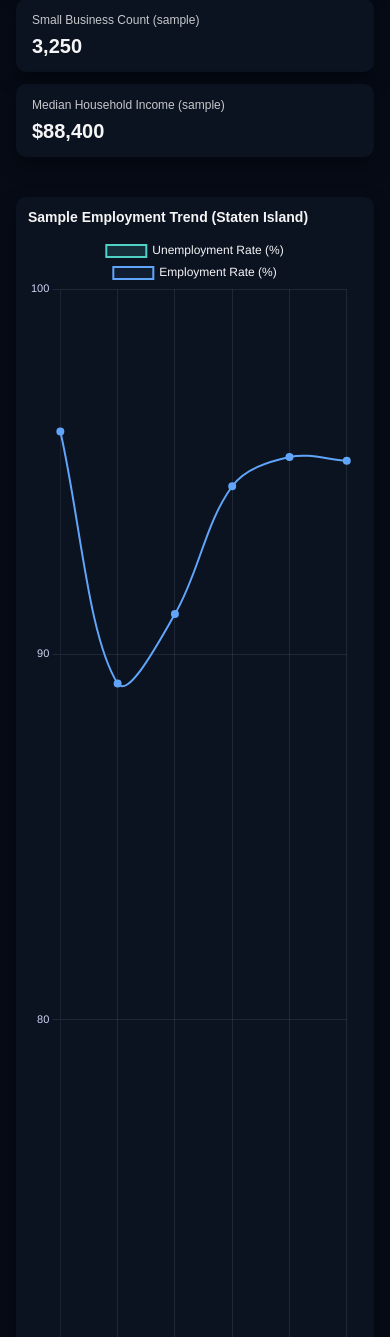
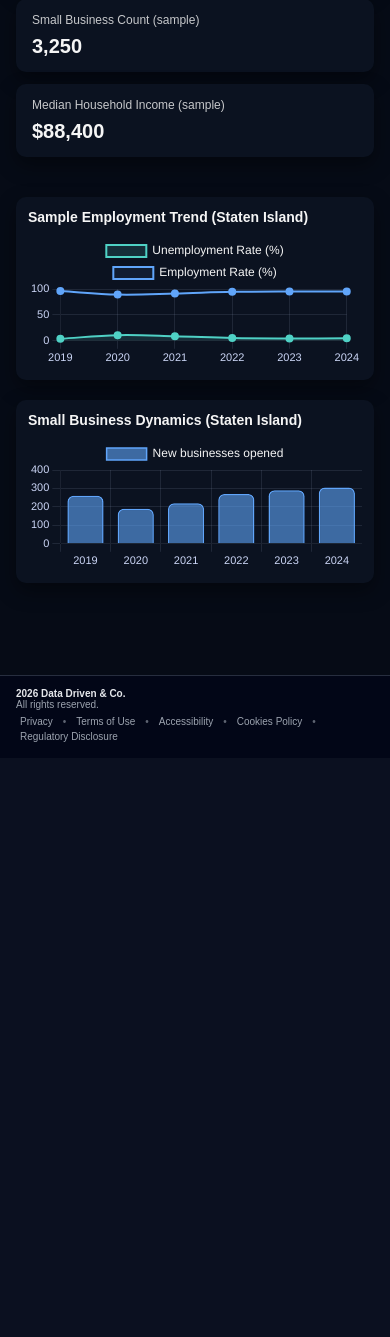
Before and after one commit to Angeloponniah06/DataDrivenStatenIsland, a Flask app: page /dashboard in a window 390 px wide. Shown: the part 433-1770 px from the top of the page. After the commit the page ends 1175 px from the top, so only its background shows below. Run offline with Flask 3, Linux system fonts and the light colour scheme; data comes from the database, SQL or seed files in the repository.

Commit message:
updated code for dashboard

```diff
--- a/templates/dashboard.html
+++ b/templates/dashboard.html
@@ -91,7 +91,6 @@
             max-width: 100%;
             height: auto !important;
             display: block;
-            min-height: 320px;
         }
 
         footer {
@@ -190,10 +189,6 @@
                 margin-bottom: 25px;
             }
 
-            canvas {
-                min-height: 280px !important;
-            }
-
             .chart-filters {
                 flex-direction: column;
                 align-items: flex-start;
@@ -270,10 +265,6 @@
             .chart-title {
                 font-size: 14px;
                 margin-bottom: 10px;
-            }
-
-            canvas {
-                min-height: 250px !important;
             }
 
             .chart-filters h3 {
@@ -479,7 +470,8 @@
                 },
                 options: {
                     responsive: true,
-                    maintainAspectRatio: false,
+                    maintainAspectRatio: true,
+                    aspectRatio: 2.5,
                     plugins: {
                         legend: {
                             labels: {
@@ -586,7 +578,8 @@
                 },
                 options: {
                     responsive: true,
-                    maintainAspectRatio: false,
+                    maintainAspectRatio: true,
+                    aspectRatio: 2.5,
                     plugins: {
                         legend: {
                             labels: {
```
